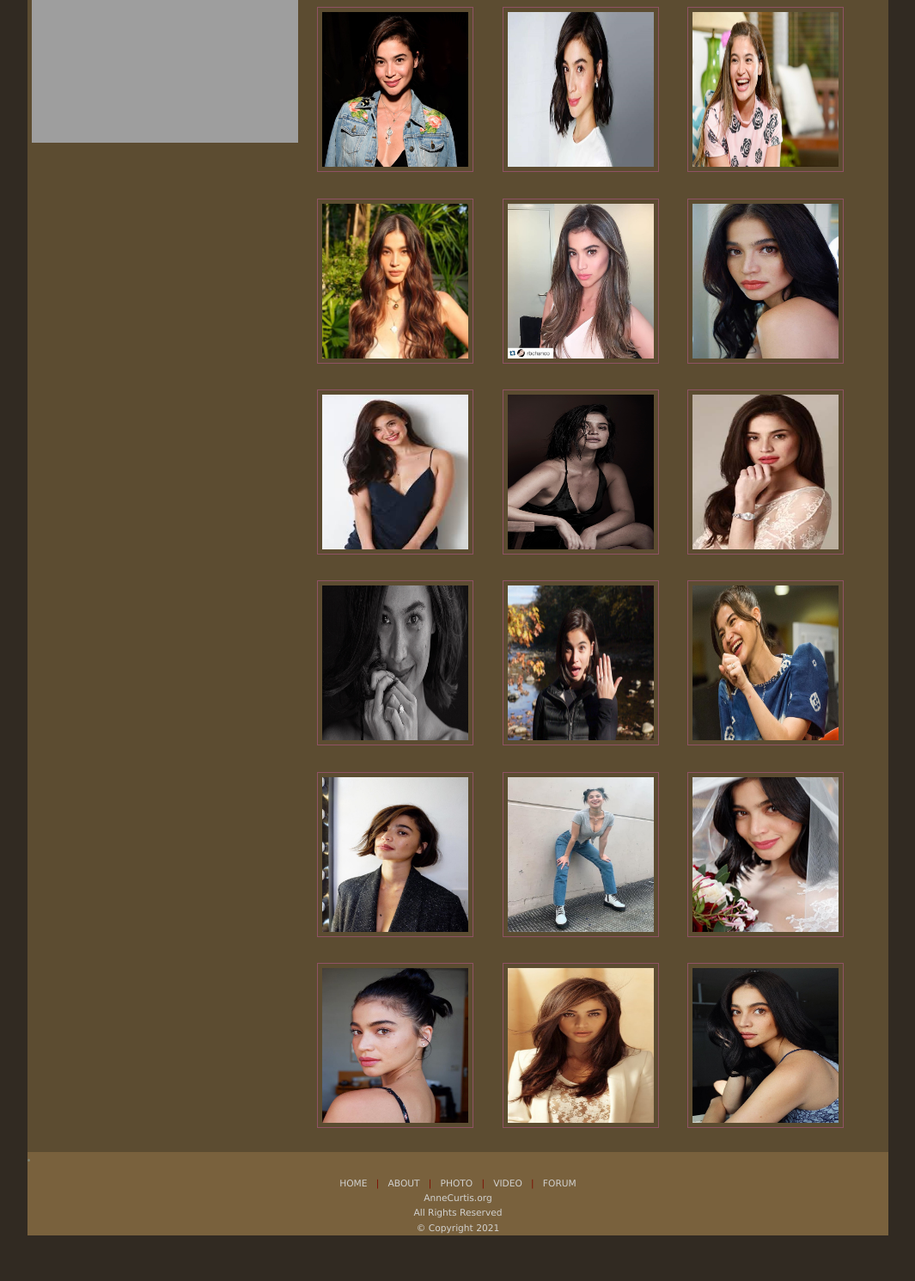
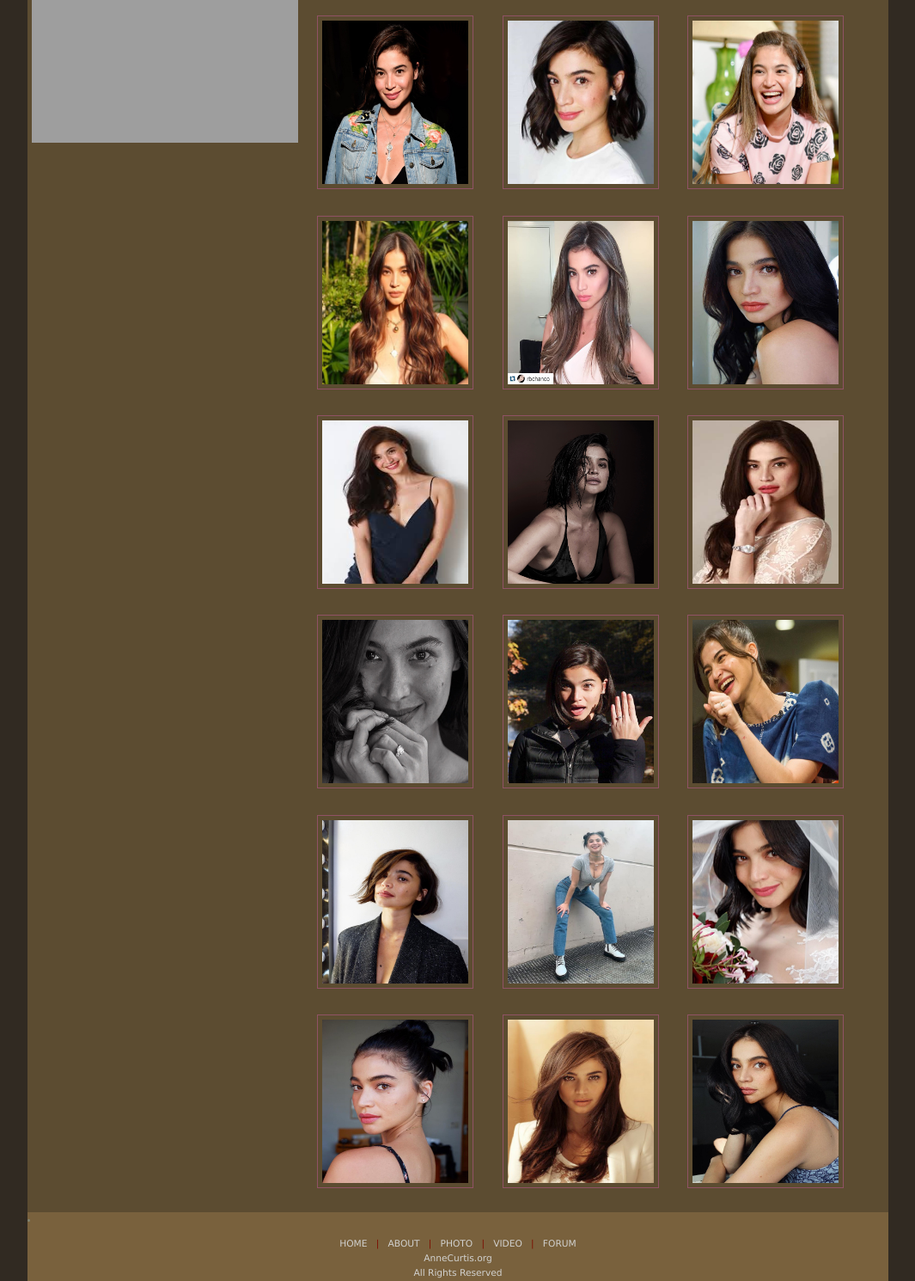
Before and after one commit to erllbryan/anne, a plain HTML site: page photo.html in a window 1280 px wide. Shown: the part 781-2271 px from the top of the page at 86% size, without its empty margins (107-1172 px from the left). Before the commit the page ends 2218 px from the top, so only its background shows below. Drawn offline with Linux system fonts and the light colour scheme; grey boxes are pictures that could not be loaded.

Commit message:
Add files via upload

```diff
--- a/photo.html
+++ b/photo.html
@@ -88,11 +88,11 @@ src="http://pagead2.googlesyndication.com/pagead/show_ads.js">
 					<tr>
 					    <td>
                         <a href="img/a1.jpg" target="_blank">
-				        <img  alt="Anne Curtis" class="space" src="img/a1.jpg" width="170" height="180" /></a>
+				        <img  alt="Anne Curtis" class="space" src="img/a1.jpg" width="170" height="190" /></a>
                         <a href="img/a2.png" target="_blank">
-				        <img alt="Anne Curtis" class="space" src="img/a2.png" width="170" height="180" /></a>
+				        <img alt="Anne Curtis" class="space" src="img/a2.png" width="170" height="190" /></a>
                         <a href="img/a3.jpg" target="_blank">
-				        <img alt="Anne Curtis" class="space" src="img/a3.jpg" width="170" height="180" />
+				        <img alt="Anne Curtis" class="space" src="img/a3.jpg" width="170" height="190" />
                         </a></td>
 
 					</tr>
@@ -100,11 +100,11 @@ src="http://pagead2.googlesyndication.com/pagead/show_ads.js">
 
                         <td>
                         <a href="img/a4.jpg" target="_blank">
-				        <img  alt="Anne Curtis" class="space" src="img/a4.jpg" width="170" height="180" /></a>
+				        <img  alt="Anne Curtis" class="space" src="img/a4.jpg" width="170" height="190" /></a>
                         <a href="img/a5.jpg" target="_blank">
-				        <img alt="Anne Curtis" class="space" src="img/a5.jpg" width="170" height="180" /></a>
+				        <img alt="Anne Curtis" class="space" src="img/a5small.jpg" width="170" height="190" /></a>
                         <a href="img/a6.jpg" target="_blank">
-				        <img alt="Anne Curtis" class="space" src="img/a6.jpg" width="170" height="180" />
+				        <img alt="Anne Curtis" class="space" src="img/a6small.jpg" width="170" height="190" />
                         </a></td>
 					</tr>
 
@@ -112,11 +112,11 @@ src="http://pagead2.googlesyndication.com/pagead/show_ads.js">
 
                         <td>
                         <a href="img/a7.jpg" target="_blank">
-				        <img  alt="Anne Curtis" class="space" src="img/a7.jpg" width="170" height="180" /></a>
+				        <img  alt="Anne Curtis" class="space" src="img/a7.jpg" width="170" height="190" /></a>
                         <a href="img/a8.jpg" target="_blank">
-				        <img alt="Anne Curtis" class="space" src="img/a8.jpg" width="170" height="180" /></a>
+				        <img alt="Anne Curtis" class="space" src="img/a8.jpg" width="170" height="190" /></a>
                         <a href="img/a9.jfif" target="_blank">
-				        <img alt="Anne Curtis" class="space" src="img/a9.jfif" width="170" height="180" />
+				        <img alt="Anne Curtis" class="space" src="img/a9.jfif" width="170" height="190" />
                         </a></td>
 					</tr>
 
@@ -124,11 +124,11 @@ src="http://pagead2.googlesyndication.com/pagead/show_ads.js">
 
                         <td>
                         <a href="img/a10.jfif" target="_blank">
-				        <img  alt="Anne Curtis" class="space" src="img/a10.jfif" width="170" height="180" /></a>
+				        <img  alt="Anne Curtis" class="space" src="img/a10.jfif" width="170" height="190" /></a>
                         <a href="img/a11.jpg" target="_blank">
-				        <img alt="Anne Curtis" class="space" src="img/a11.jpg" width="170" height="180" /></a>
+				        <img alt="Anne Curtis" class="space" src="img/a11small.jpg" width="170" height="190" /></a>
                         <a href="img/a12.jpg" target="_blank">
-				        <img alt="Anne Curtis" class="space" src="img/a12.jpg" width="170" height="180" />
+				        <img alt="Anne Curtis" class="space" src="img/a12.jpg" width="170" height="190" />
                         </a></td>
 					</tr>
 
@@ -136,11 +136,11 @@ src="http://pagead2.googlesyndication.com/pagead/show_ads.js">
 
                         <td>
                         <a href="img/a13.jpg" target="_blank">
-				        <img  alt="Anne Curtis" class="space" src="img/a13.jpg" width="170" height="180" /></a>
+				        <img  alt="Anne Curtis" class="space" src="img/a13small.jpg" width="170" height="190" /></a>
                         <a href="img/a14.jfif" target="_blank">
-				        <img alt="Anne Curtis" class="space" src="img/a14.jfif" width="170" height="180" /></a>
+				        <img alt="Anne Curtis" class="space" src="img/a14small.jpg" width="170" height="190" /></a>
                         <a href="img/a15.jpg" target="_blank">
-				        <img alt="Anne Curtis" class="space" src="img/a15.jpg" width="170" height="180" />
+				        <img alt="Anne Curtis" class="space" src="img/a15small.jpg" width="170" height="190" />
                         </a></td>
 					</tr>
 
@@ -148,11 +148,11 @@ src="http://pagead2.googlesyndication.com/pagead/show_ads.js">
 
                         <td>
                         <a href="img/a16.jpg" target="_blank">
-				        <img  alt="Anne Curtis" class="space" src="img/a16.jpg" width="170" height="180" /></a>
+				        <img  alt="Anne Curtis" class="space" src="img/a16.jpg" width="170" height="190" /></a>
                         <a href="img/a17.jpg" target="_blank">
-				        <img alt="Anne Curtis" class="space" src="img/a17.jpg" width="170" height="180" /></a>
+				        <img alt="Anne Curtis" class="space" src="img/a17.jpg" width="170" height="190" /></a>
                         <a href="img/a18.jpeg" target="_blank">
-				        <img alt="Anne Curtis" class="space" src="img/a18.jpeg" width="170" height="180" />
+				        <img alt="Anne Curtis" class="space" src="img/a18.jpeg" width="170" height="190" />
                         </a></td>
 					</tr>
 
@@ -160,11 +160,11 @@ src="http://pagead2.googlesyndication.com/pagead/show_ads.js">
 
                         <td>
                         <a href="img/a19.jpg" target="_blank">
-				        <img  alt="Anne Curtis" class="space" src="img/a19.jpg" width="170" height="180" /></a>
+				        <img  alt="Anne Curtis" class="space" src="img/a19.jpg" width="170" height="190" /></a>
                         <a href="img/a20.jpg" target="_blank">
-				        <img alt="Anne Curtis" class="space" src="img/a20.jpg" width="170" height="180" /></a>
+				        <img alt="Anne Curtis" class="space" src="img/a20small.jpg" width="170" height="190" /></a>
                         <a href="img/a21.jpg" target="_blank">
-				        <img alt="Anne Curtis" class="space" src="img/a21.jpg" width="170" height="180" />
+				        <img alt="Anne Curtis" class="space" src="img/a21.jpg" width="170" height="190" />
                         </a></td>
 
 
@@ -194,7 +194,7 @@ src="http://pagead2.googlesyndication.com/pagead/show_ads.js">
             <br>
             <font color="#D1D1CF">AnneCurtis.org <br>
            All Rights Reserved<br>
-    &copy; Copyright 2021</font></span>
+   </font></span>
 </li>
     </td>
 		</tr>
```
Also changed, not shown: about.html (+1 -1 lines), forum.html (+1 -1 lines), index.html (+1 -1 lines), video.html (+1 -1 lines).
